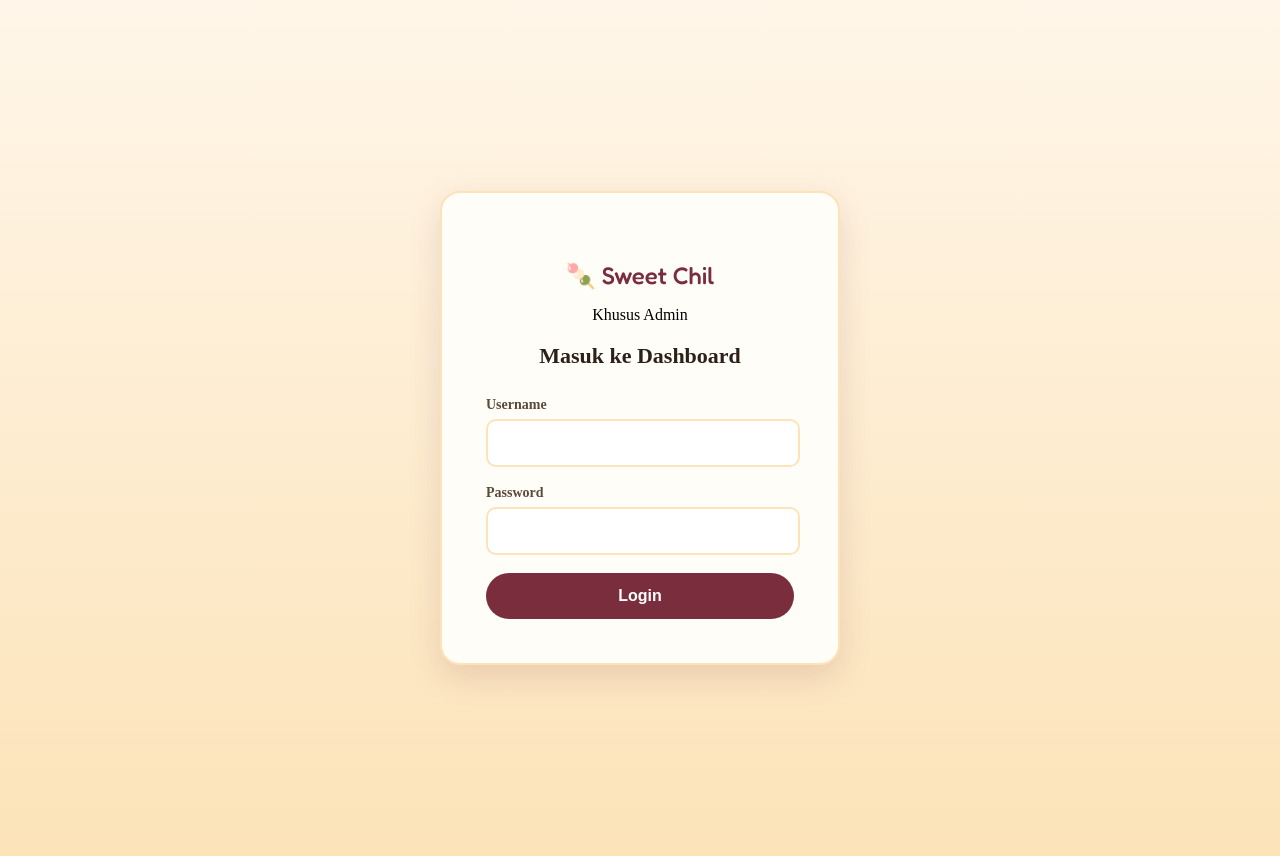
After one commit to cherady07/Belajar_Web_Ks, a Flask app: template templates/login.html in a window 1280 px wide. The commit adds this page. Run offline with Flask 3, Linux system fonts and the light colour scheme; the template is opened without the code that fills it, so the values that code supplies are empty.

Commit message:
Setup awal: landing page, database SQLite, sistem login admin

```diff
--- a/app.py
+++ b/app.py
@@ -0,0 +1,59 @@
+import sqlite3  # library Python bawaan buat koneksi ke SQLite (sudah dibahas sebelumnya)
+from flask import Flask, render_template, request, redirect, url_for, session
+from werkzeug.security import check_password_hash
+
+
+app = Flask(__name__)
+app.secret_key = 'ganti_dengan_teks_acak_apa_saja_yang_rahasia'
+
+
+def get_db_connection():
+    conn = sqlite3.connect('database.db')  # nama file database kamu
+    conn.row_factory = sqlite3.Row  # biar hasil query bisa diakses kayak dictionary (pakai nama kolom), bukan cuma index angka
+    return conn
+
+@app.route('/')
+def home():
+    conn = get_db_connection()
+    semua_menu = conn.execute('SELECT * FROM menu').fetchall()  # 2 method: 1) jalankan query, 2) ambil semua hasilnya
+    conn.close()
+    return render_template('index.html', menu=semua_menu)  # kirim data menu ke template
+
+
+
+@app.route('/login', methods=['GET', 'POST'])
+def login():
+    if request.method == 'POST':
+        username = request.form['username']
+        password = request.form['password']
+
+        conn = get_db_connection()
+        admin = conn.execute(
+            'SELECT * FROM admin WHERE username = ?', (username,)
+        ).fetchone()
+        conn.close()
+
+        if admin and check_password_hash(admin['password'], password):
+            session['admin_logged_in'] = True
+            session['username'] = admin['username']
+            return redirect(url_for('dashboard'))
+        else:
+            return render_template('login.html', error='Username atau password salah')
+
+    return render_template('login.html')
+
+
+@app.route('/dashboard')
+def dashboard():
+    if not session.get('admin_logged_in'):
+        return redirect(url_for('login'))
+    return f"Selamat datang, {session['username']}! (dashboard masih kosong, nanti diisi CRUD menu)"
+
+
+@app.route('/logout')
+def logout():
+    session.clear()
+    return redirect(url_for('login'))
+
+if __name__ == '__main__':
+    app.run(debug=True)
--- /dev/null
+++ b/static/css/login.css
@@ -0,0 +1,96 @@
+
+/* ===== Login Page ===== */
+.login-page {
+    min-height: 100vh;
+    background: linear-gradient(180deg, #FFF6E9 0%, #FCE3B8 100%);
+    display: flex;
+    align-items: center;
+    justify-content: center;
+    padding: 20px;
+}
+
+.login-wrapper {
+    width: 100%;
+    max-width: 400px;
+}
+
+.login-card {
+    background-color: #FFFDF8;
+    border: 2px solid #FCE3B8;
+    border-radius: 20px;
+    padding: 44px 44px;
+    text-align: center;
+    box-shadow: 0 12px 32px rgba(122, 46, 61, 0.15);
+}
+.login-logo {
+    font-family: 'Fredoka', sans-serif;
+    font-size: 24px;
+    color: #7A2E3D;
+    margin-bottom: 16px;
+}
+
+.login-card h2 {
+    font-size: 22px;
+    margin-bottom: 28px;
+    color: #2B2118;
+}
+
+.login-error {
+    background-color: #FBE4E4;
+    color: #B23A3A;
+    padding: 10px 14px;
+    border-radius: 10px;
+    font-size: 14px;
+    margin-bottom: 20px;
+}
+
+.login-form {
+    text-align: left;
+}
+
+.form-group {
+    margin-bottom: 18px;
+}
+
+.form-group label {
+    display: block;
+    font-size: 14px;
+    font-weight: 700;
+    color: #5A4A3A;
+    margin-bottom: 6px;
+}
+
+.form-group input {
+    width: 100%;
+    padding: 12px 1px;
+    border: 2px solid #FCE3B8;
+    border-radius: 10px;
+    font-family: 'Nunito', sans-serif;
+    font-size: 15px;
+    transition: border-color 0.2s ease;
+}
+
+.form-group input:focus {
+    outline: none;
+    border-color: #E8A33D;
+}
+
+.login-btn {
+    display: block;
+    width: 100%;
+    padding: 14px;
+    background-color: #7A2E3D;
+    color: white;
+    border: none;
+    border-radius: 30px;
+    font-weight: 700;
+    font-size: 16px;
+    cursor: pointer;
+    transition: transform 0.2s;
+    box-sizing: border-box;
+}
+
+.login-btn:hover {
+    transform: translateY(-2px);
+    background-color: #8a3548;
+}
--- /dev/null
+++ b/templates/login.html
@@ -0,0 +1,36 @@
+<!DOCTYPE html>
+<html lang="id">
+<head>
+    <meta charset="UTF-8">
+    <meta name="viewport" content="width=device-width, initial-scale=1.0">
+    <title>Login Admin - Sweet Chil</title>
+    <link rel="preconnect" href="https://fonts.googleapis.com">
+    <link href="https://fonts.googleapis.com/css2?family=Fredoka:wght@500;600;700&family=Nunito:wght@400;600;800&display=swap" rel="stylesheet">
+    <link rel="stylesheet" href="/static/css/login.css">
+</head>
+<body class="login-page">
+    <div class="login-wrapper">
+        <div class="login-card">
+            <p class="login-logo">🍡 Sweet Chil</p>
+            <span class="eyebrow center">Khusus Admin</span>
+            <h2>Masuk ke Dashboard</h2>
+
+            {% if error %}
+                <p class="login-error">{{ error }}</p>
+            {% endif %}
+
+            <form method="POST" class="login-form">
+                <div class="form-group">
+                    <label for="username">Username</label>
+                    <input type="text" id="username" name="username" required>
+                </div>
+                <div class="form-group">
+                    <label for="password">Password</label>
+                    <input type="password" id="password" name="password" required>
+                </div>
+                <button type="submit" class="login-btn">Login</button>
+            </form>
+        </div>
+    </div>
+</body>
+</html>
```
Also changed, not shown: admin.py (added, +19 -0 lines), insert_dummy.sql (added, +32 -0 lines), schema.sql (added, +36 -0 lines), static/css/style.css (+105 -49 lines), templates/index.html (+12 -24 lines), static/images/menu/corndog_keju.png (added), static/images/menu/corndog_original.png (added), static/images/menu/dimsum_ayam.png (added), static/images/menu/dimsum_udang.png (added), static/images/menu/es_jeruk.png (added), static/images/menu/es_teh.png (added), 1 other file.
